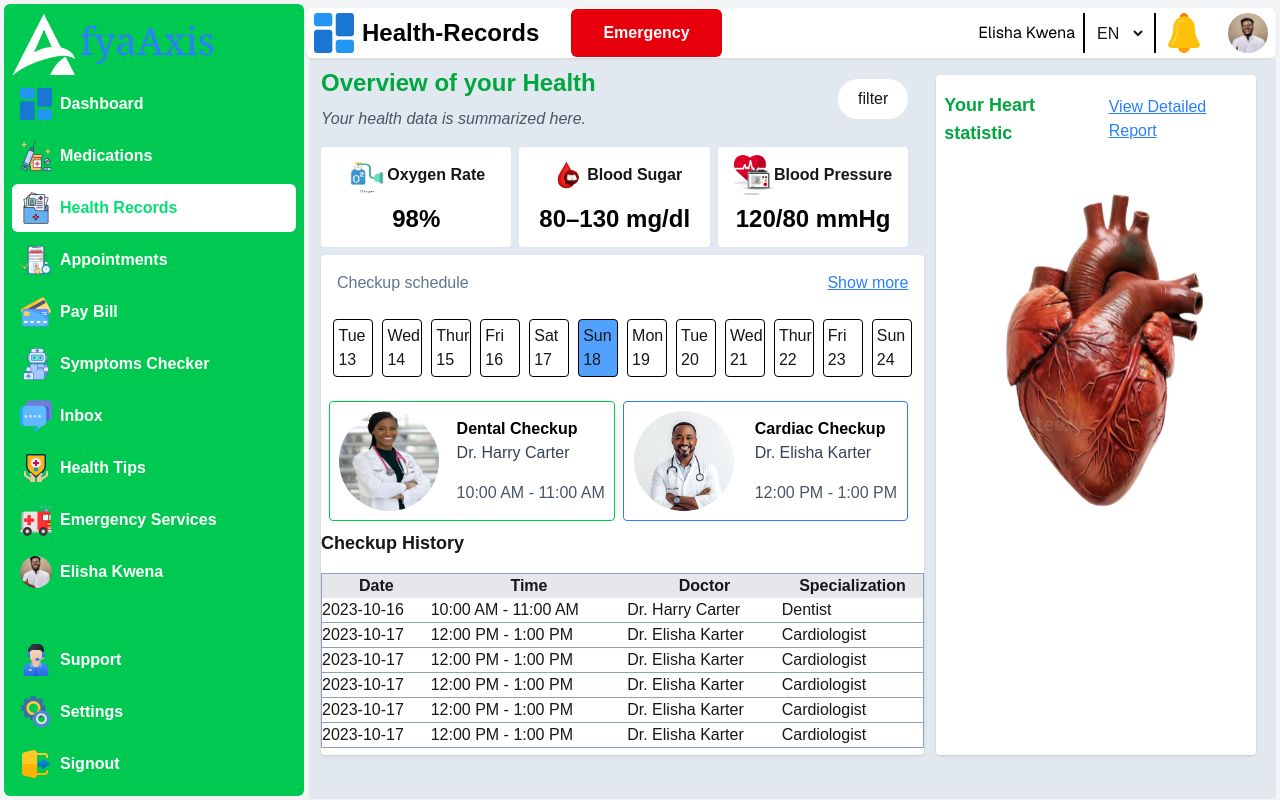
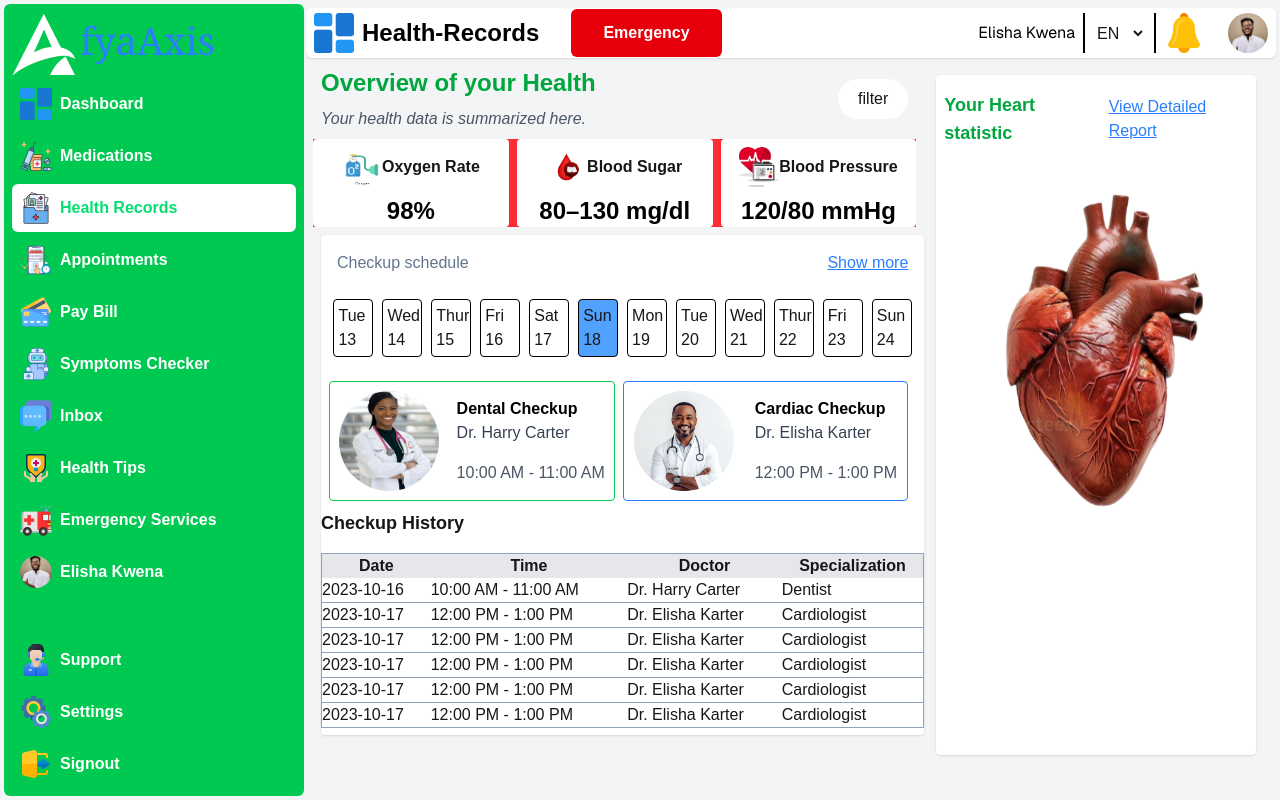
Before and after one commit to Elisha-Kwena/afyaaxis, a Next.js app in the folder client/: page /health-records in a window 1280 px wide. Built offline with nearby package versions, Linux system fonts and the light colour scheme.

Commit message:
Update UI styles for dashboard, records, and appointments
Refactored layout and background classes in dashboard and health records pages for improved consistency and appearance. Adjusted appointment button styles and labels for better clarity and uniformity.

```diff
--- a/client/src/app/(patient)/dashboard/page.tsx
+++ b/client/src/app/(patient)/dashboard/page.tsx
@@ -16,7 +16,7 @@ export default function DashBoard() {
           isOpen ? "md:ml-[300px]" : "md:ml-[55px]"
         }`}
       >
-<<<<<<< HEAD
+
         <div className={`h-screen pb-[60px] overflow-scroll fixed right-0 transition-all duration-700 ease-in-out ${isOpen?"left-[305px]":"left-[60px]"}`}>
         <div className="flex flex-col  md:flex-row  p-1 w-full ">
           <div className=" flex items-center justify-between bg-green-500 h-full shadow-lg mx-auto w-2/3 rounded px-4">
@@ -49,8 +49,6 @@ export default function DashBoard() {
         </div>
 
         {/*cards*/}
-=======
->>>>>>> 9d82bdd7f0a77bdb5da8a9923735fcc72b52a1a5
         <div
           className={`h-screen pb-[60px] overflow-scroll fixed right-0 transition-all duration-700 ease-in-out ${
             isOpen ? "left-[305px]" : "left-[60px]"
@@ -246,6 +244,7 @@ export default function DashBoard() {
             </div>
           </div>
         </div>
+        </div>
       </section>
     </>
   );
--- a/client/src/app/(patient)/health-records/page.tsx
+++ b/client/src/app/(patient)/health-records/page.tsx
@@ -11,7 +11,7 @@ export default function Records() {
     <>
       <Navbar title={title} />
       <section
-        className={`p-1 transition-all min-h-screen  bg-white-200 duration-300 pt-[59px] ${
+        className={`p-1 transition-all min-h-screen  bg-gray-100 duration-300 pt-[59px] ${
           isOpen ? "md:ml-[300px]" : "md:ml-[55px]"
         }`}
       >
@@ -20,7 +20,7 @@ export default function Records() {
             isOpen ? "left-[305px]" : "left-[60px]"
           }`}
         >
-          <div className="w-full px-1 bg-slate-200 h-full flex flex-row ">
+          <div className="w-full px-1 h-full flex flex-row ">
             <div className="w-2/3 h-full pr-1">
               <div className="flex items-center justify-between p-2">
                 <div className="">
@@ -39,8 +39,8 @@ export default function Records() {
               </div>
 
               {/*cards*/}
-              <div className="flex items-center justify-around m-2 gap-2">
-                <div className="bg-white w-1/2 h-25 rounded ">
+              <div className="w-full grid grid-cols-3 gap-2 bg-red-500">
+                <div className="bg-white  rounded ">
                   <div>
                     <div className="flex justify-center  p-2 items-center ">
                       <div className="w-10 h-10 relative ">
@@ -61,7 +61,7 @@ export default function Records() {
                   </div>
                   <div></div>
                 </div>
-                <div className="bg-white w-1/2 h-25 rounded ">
+                <div className="bg-white rounded ">
                   <div>
                     <div className="flex justify-center  p-2 items-center ">
                       <div className="w-10 h-10 relative ">
@@ -81,7 +81,7 @@ export default function Records() {
                     </div>
                   </div>
                 </div>
-                <div className="bg-white w-1/2  h-25 rounded ">
+                <div className="bg-white rounded ">
                   <div>
                     <div className="flex justify-center  p-2 items-center ">
                       <div className="w-10 h-10 relative ">
--- a/client/src/components/pages/Appointments.tsx
+++ b/client/src/components/pages/Appointments.tsx
@@ -282,13 +282,13 @@ export default function AppointmentGrid(){
                                 </div>
                                 <div className="w-full flex items-center justify-start gap-3 mt-4">
                                     {appointment.type.toLocaleLowerCase() === "telehealth" ? (
-                                        <button className={`rounded-md text-center text-white p-2 flex items-center justify-center gap-2 ${backgroundFull} px-4`}>
+                                        <button className={`rounded-md text-center text-white p-2 text-sm flex items-center justify-center gap-2 ${backgroundFull} px-4`}>
                                             <VideoCameraFrontRoundedIcon className="text-white"/>
                                             Join Call </button>
                                     ):(
-                                        <button className={`rounded-md text-center text-white p-2 flex items-center justify-center gap-2 ${backgroundFull} px-4`}>
+                                        <button className={`rounded-md text-center text-white p-2 flex text-sm items-center justify-center gap-2 ${backgroundFull} px-4`}>
                                             <AssistantDirectionRoundedIcon className="text-white"/>
-                                            Get Directions </button>
+                                            Directions </button>
                                     )}
                                     <button className="rounded-md text-center text-white p-2 flex items-center justify-center gap-2 bg-yellow-400 px-4">Reschedule </button>
                                     <button className="rounded-md text-center text-white p-2 flex items-center justify-center gap-2 bg-gray-600 px-4">Cancel</button>
```
